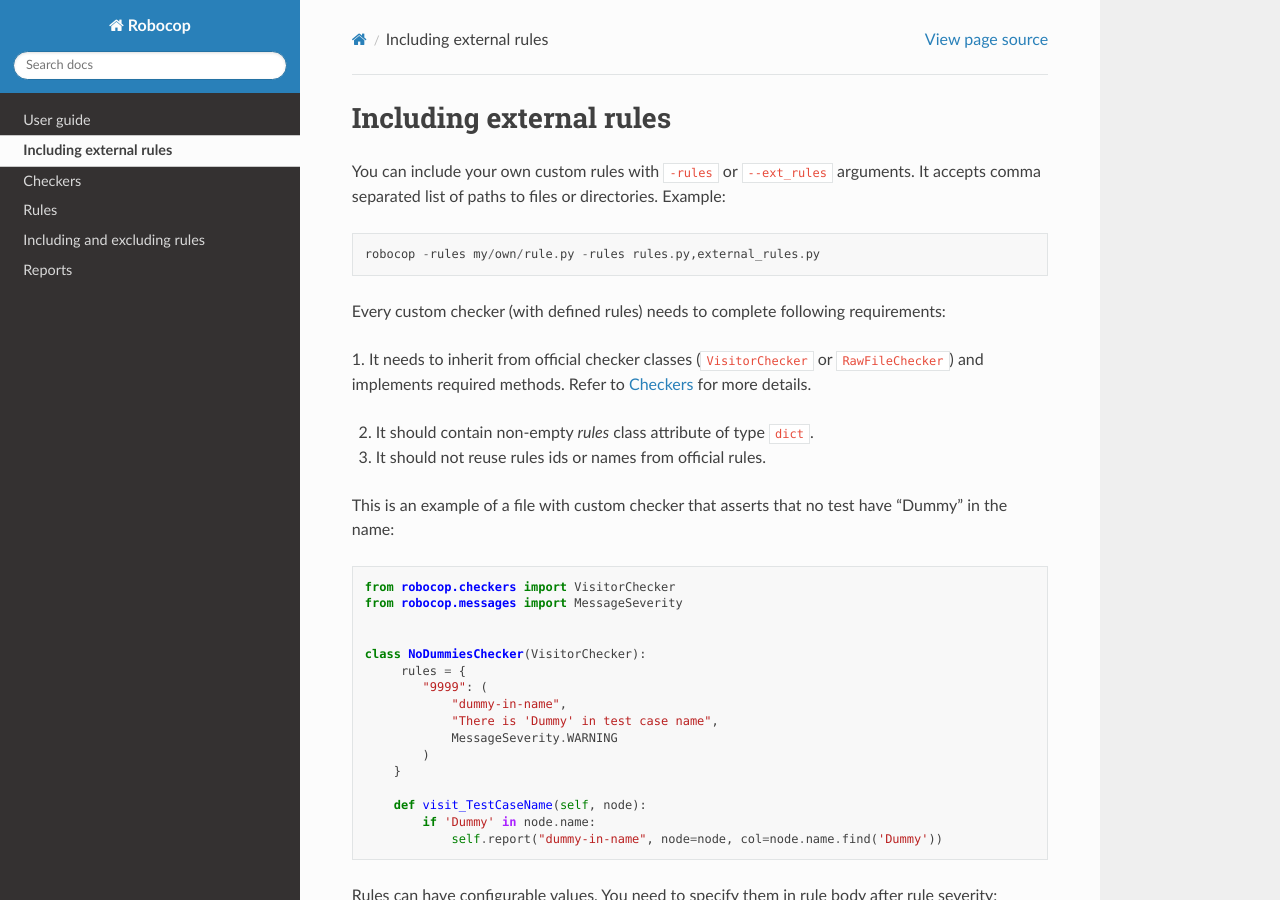
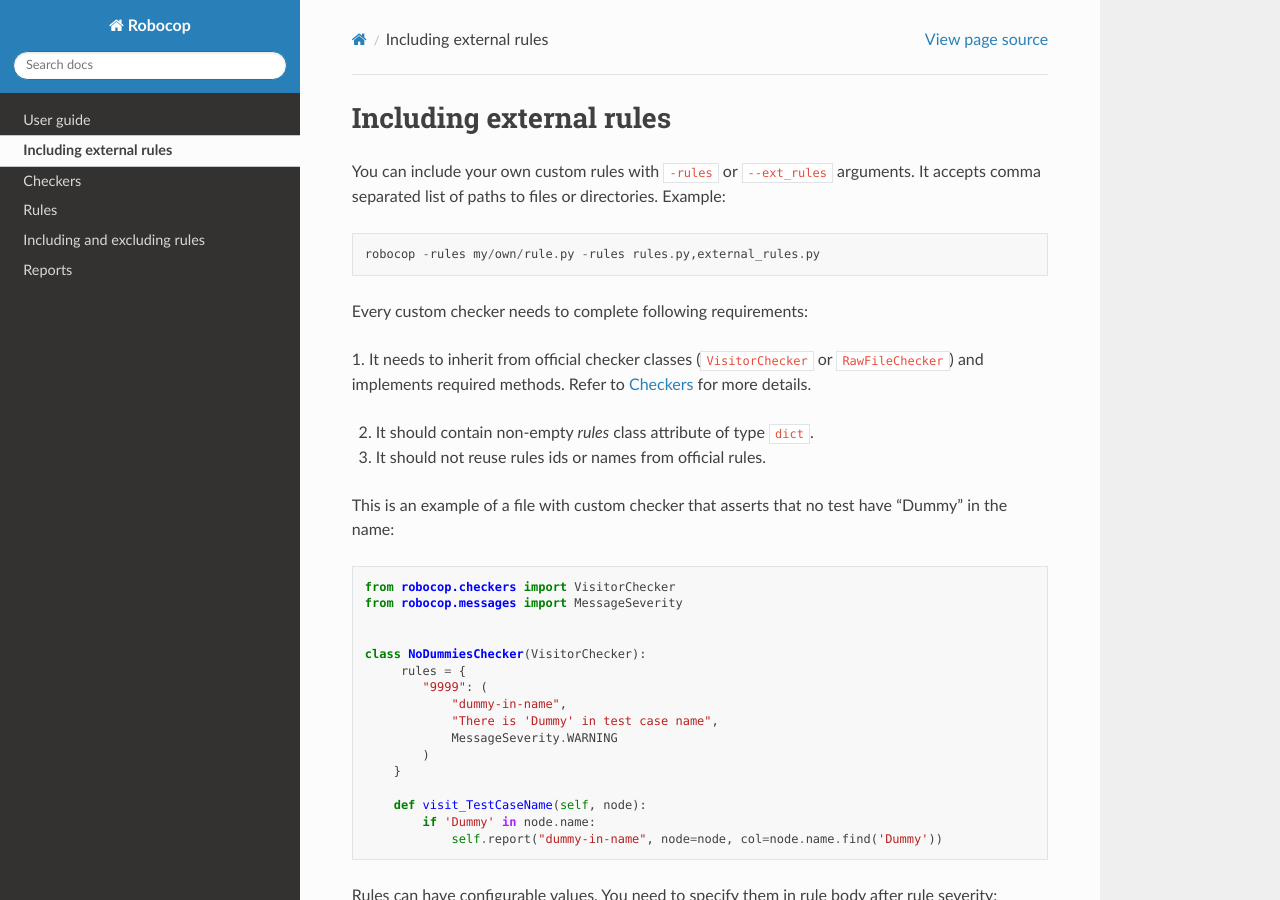
Before and after one commit to MarketSquare/robotframework-robocop, a Sphinx documentation site: the page built from docs/external_rules.rst, in a window 1280 px wide and 900 px high. Built offline with Sphinx 7.4.7 and the Read the Docs theme 2.0.0, drawn with Linux system fonts in a browser that asks for light colours.

Commit message:
Fix checker sentence

```diff
--- a/docs/external_rules.rst
+++ b/docs/external_rules.rst
@@ -8,7 +8,7 @@
 
     robocop -rules my/own/rule.py -rules rules.py,external_rules.py
 
-Every custom checker (with defined rules) needs to complete following requirements:
+Every custom checker needs to complete following requirements:
 
 1. It needs to inherit from official checker classes (``VisitorChecker`` or ``RawFileChecker``) and implements required methods.
 Refer to :ref:`checkers` for more details.
```
